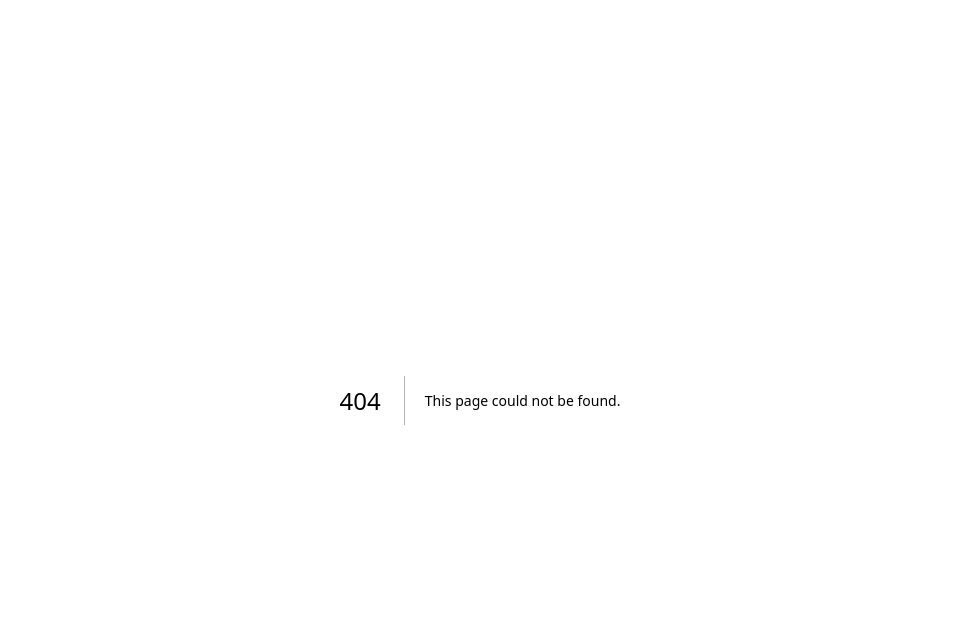
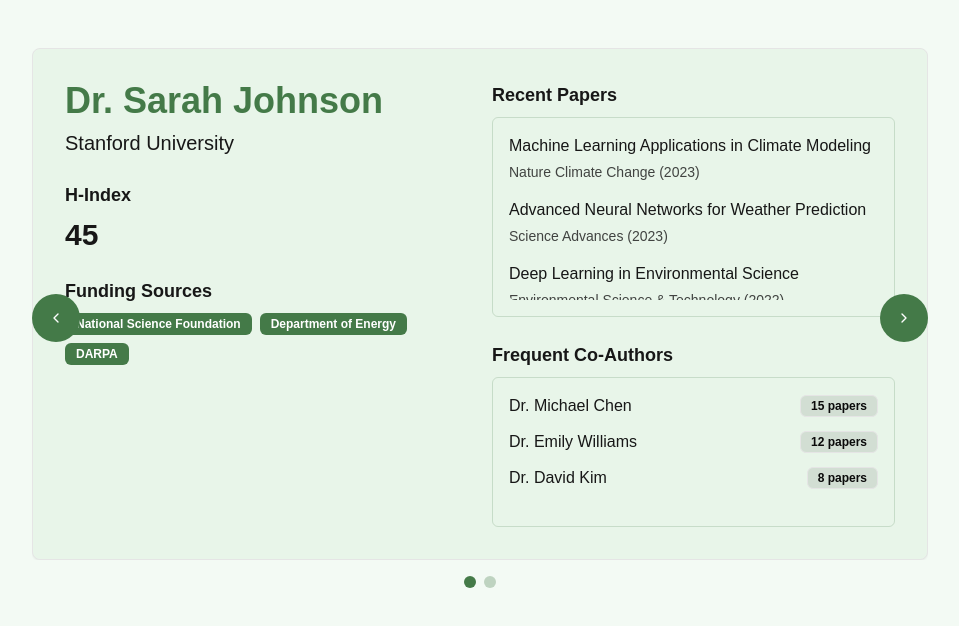
Before and after one commit to Rutwij12/climate-change-frontend, a Next.js app: page /author in a window 1280 px wide. Before the commit this address had no page. Shown: the top 626 px of the page, without its empty margins (160-1119 px from the left). Built offline with nearby package versions, Linux system fonts and the light colour scheme.

Commit message:
Feat: Added Author Sliding Carousel

```diff
--- a/package.json
+++ b/package.json
@@ -18,6 +18,7 @@
     "axios": "^1.7.9",
     "class-variance-authority": "^0.7.1",
     "clsx": "^2.1.1",
+    "framer-motion": "^12.3.1",
     "lucide-react": "^0.473.0",
     "next": "15.1.5",
     "react": "^19.0.0",
--- /dev/null
+++ b/src/app/author/globals.css
@@ -0,0 +1,46 @@
+@tailwind base;
+@tailwind components;
+@tailwind utilities;
+
+@layer base {
+  :root {
+    --background: 120 40% 98%;
+    --foreground: 142 72% 29%;
+
+    --card: 120 40% 98%;
+    --card-foreground: 142 72% 29%;
+
+    --popover: 120 40% 98%;
+    --popover-foreground: 142 72% 29%;
+
+    --primary: 122 29% 37%;
+    --primary-foreground: 120 40% 98%;
+
+    --secondary: 120 55% 96%;
+    --secondary-foreground: 122 29% 37%;
+
+    --muted: 120 55% 96%;
+    --muted-foreground: 122 29% 37%;
+
+    --accent: 120 55% 96%;
+    --accent-foreground: 122 29% 37%;
+
+    --destructive: 0 84.2% 60.2%;
+    --destructive-foreground: 120 40% 98%;
+
+    --border: 122 29% 37%;
+    --input: 122 29% 37%;
+    --ring: 122 29% 37%;
+
+    --radius: 0.5rem;
+  }
+}
+
+@layer base {
+  * {
+    @apply border-border;
+  }
+  body {
+    @apply bg-background text-foreground;
+  }
+}
--- /dev/null
+++ b/src/app/author/page.tsx
@@ -0,0 +1,9 @@
+import { AuthorCarousel } from "@/components/author-carousel"
+
+export default function Page() {
+  return (
+    <main className="min-h-screen bg-[#E8F5E9]/50 p-4">
+      <AuthorCarousel />
+    </main>
+  )
+}
--- /dev/null
+++ b/src/components/author-card.tsx
@@ -0,0 +1,75 @@
+import { Card, CardContent } from "@/components/ui/card"
+import { Badge } from "@/components/ui/badge"
+import { ScrollArea } from "@/components/ui/scroll-area"
+import type { Author } from "../types/author"
+
+interface AuthorCardProps {
+  author: Author
+}
+
+export function AuthorCard({ author }: AuthorCardProps) {
+  return (
+    <Card className="w-full max-w-4xl mx-auto bg-[#E8F5E9]">
+      <CardContent className="p-6">
+        <div className="grid gap-6 md:grid-cols-2">
+          <div className="space-y-6">
+            <div>
+              <h2 className="text-4xl font-bold text-[#447A48] mb-2">{author.name}</h2>
+              <p className="text-xl text-secondary-foreground">{author.institution}</p>
+            </div>
+
+            <div>
+              <h3 className="text-lg font-semibold text-primary mb-2">H-Index</h3>
+              <div className="text-3xl font-bold text-secondary-foreground">{author.hIndex}</div>
+            </div>
+
+            <div>
+              <h3 className="text-lg font-semibold text-primary mb-2">Funding Sources</h3>
+              <div className="flex flex-wrap gap-2">
+                {author.funding.map((fund) => (
+                  <Badge key={fund} variant="secondary" className="bg-[#447A48] text-white hover:bg-[#447A48]/90">
+                    {fund}
+                  </Badge>
+                ))}
+              </div>
+            </div>
+          </div>
+
+          <div className="space-y-6">
+            <div>
+              <h3 className="text-lg font-semibold text-primary mb-2">Recent Papers</h3>
+              <ScrollArea className="h-[200px] rounded-md border border-[#447A48]/20 p-4">
+                <div className="space-y-4">
+                  {author.recentPapers.map((paper) => (
+                    <div key={paper.title} className="space-y-1">
+                      <p className="font-medium text-secondary-foreground">{paper.title}</p>
+                      <p className="text-sm text-secondary-foreground/80">
+                        {paper.journal} ({paper.year})
+                      </p>
+                    </div>
+                  ))}
+                </div>
+              </ScrollArea>
+            </div>
+
+            <div>
+              <h3 className="text-lg font-semibold text-primary mb-2">Frequent Co-Authors</h3>
+              <ScrollArea className="h-[150px] rounded-md border border-[#447A48]/20 p-4">
+                <div className="space-y-3">
+                  {author.coAuthors.map((coAuthor) => (
+                    <div key={coAuthor.name} className="flex justify-between items-center">
+                      <span className="text-secondary-foreground">{coAuthor.name}</span>
+                      <Badge variant="outline" className="bg-primary/10">
+                        {coAuthor.collaborations} papers
+                      </Badge>
+                    </div>
+                  ))}
+                </div>
+              </ScrollArea>
+            </div>
+          </div>
+        </div>
+      </CardContent>
+    </Card>
+  )
+}
--- /dev/null
+++ b/src/components/author-carousel.tsx
@@ -0,0 +1,72 @@
+"use client"
+
+import { useState } from "react"
+import { ChevronLeft, ChevronRight } from "lucide-react"
+import { Button } from "@/components/ui/button"
+import { AuthorCard } from "@/components/author-card"
+import { authors } from "../data/sample-authors"
+import { AnimatePresence, motion } from "framer-motion"
+
+export function AuthorCarousel() {
+  const [currentIndex, setCurrentIndex] = useState(0)
+
+  const goToPrevious = () => {
+    setCurrentIndex((current) => (current === 0 ? authors.length - 1 : current - 1))
+  }
+
+  const goToNext = () => {
+    setCurrentIndex((current) => (current === authors.length - 1 ? 0 : current + 1))
+  }
+
+  return (
+    <div className="relative w-full max-w-4xl mx-auto py-8">
+      <div className="overflow-hidden relative">
+        <AnimatePresence mode="wait">
+          <motion.div
+            key={currentIndex}
+            initial={{ opacity: 0, x: 100 }}
+            animate={{ opacity: 1, x: 0 }}
+            exit={{ opacity: 0, x: -100 }}
+            transition={{ duration: 0.3 }}
+          >
+            <AuthorCard author={authors[currentIndex]} />
+          </motion.div>
+        </AnimatePresence>
+      </div>
+
+      <div className="absolute inset-y-0 left-0 flex items-center">
+        <Button
+          variant="ghost"
+          size="icon"
+          className="h-12 w-12 rounded-full bg-[#447A48] text-white hover:bg-[#447A48]/90"
+          onClick={goToPrevious}
+        >
+          <ChevronLeft className="h-8 w-8" />
+        </Button>
+      </div>
+
+      <div className="absolute inset-y-0 right-0 flex items-center">
+        <Button
+          variant="ghost"
+          size="icon"
+          className="h-12 w-12 rounded-full bg-[#447A48] text-white hover:bg-[#447A48]/90"
+          onClick={goToNext}
+        >
+          <ChevronRight className="h-8 w-8" />
+        </Button>
+      </div>
+
+      <div className="mt-4 flex justify-center gap-2">
+        {authors.map((_, index) => (
+          <Button
+            key={index}
+            variant="ghost"
+            size="sm"
+            className={`w-3 h-3 rounded-full p-0 ${index === currentIndex ? "bg-[#447A48]" : "bg-[#447A48]/30"}`}
+            onClick={() => setCurrentIndex(index)}
+          />
+        ))}
+      </div>
+    </div>
+  )
+}
--- /dev/null
+++ b/src/components/ui/badge.tsx
@@ -0,0 +1,36 @@
+import * as React from "react"
+import { cva, type VariantProps } from "class-variance-authority"
+
+import { cn } from "@/lib/utils"
+
+const badgeVariants = cva(
+  "inline-flex items-center rounded-md border px-2.5 py-0.5 text-xs font-semibold transition-colors focus:outline-none focus:ring-2 focus:ring-ring focus:ring-offset-2",
+  {
+    variants: {
+      variant: {
+        default:
+          "border-transparent bg-primary text-primary-foreground shadow hover:bg-primary/80",
+        secondary:
+          "border-transparent bg-secondary text-secondary-foreground hover:bg-secondary/80",
+        destructive:
+          "border-transparent bg-destructive text-destructive-foreground shadow hover:bg-destructive/80",
+        outline: "text-foreground",
+      },
+    },
+    defaultVariants: {
+      variant: "default",
+    },
+  }
+)
+
+export interface BadgeProps
+  extends React.HTMLAttributes<HTMLDivElement>,
+    VariantProps<typeof badgeVariants> {}
+
+function Badge({ className, variant, ...props }: BadgeProps) {
+  return (
+    <div className={cn(badgeVariants({ variant }), className)} {...props} />
+  )
+}
+
+export { Badge, badgeVariants }
--- /dev/null
+++ b/src/data/sample-authors.ts
@@ -0,0 +1,62 @@
+import type { Author } from "../types/author"
+
+export const authors: Author[] = [
+  {
+    id: 1,
+    name: "Dr. Sarah Johnson",
+    hIndex: 45,
+    institution: "Stanford University",
+    funding: ["National Science Foundation", "Department of Energy", "DARPA"],
+    recentPapers: [
+      {
+        title: "Machine Learning Applications in Climate Modeling",
+        year: 2023,
+        journal: "Nature Climate Change",
+      },
+      {
+        title: "Advanced Neural Networks for Weather Prediction",
+        year: 2023,
+        journal: "Science Advances",
+      },
+      {
+        title: "Deep Learning in Environmental Science",
+        year: 2022,
+        journal: "Environmental Science & Technology",
+      },
+    ],
+    coAuthors: [
+      { name: "Dr. Michael Chen", collaborations: 15 },
+      { name: "Dr. Emily Williams", collaborations: 12 },
+      { name: "Dr. David Kim", collaborations: 8 },
+    ],
+  },
+  {
+    id: 2,
+    name: "Prof. James Anderson",
+    hIndex: 52,
+    institution: "MIT",
+    funding: ["NASA", "European Research Council", "Gates Foundation"],
+    recentPapers: [
+      {
+        title: "Quantum Computing in Climate Simulation",
+        year: 2023,
+        journal: "Science",
+      },
+      {
+        title: "Next-Generation Climate Models",
+        year: 2023,
+        journal: "Nature",
+      },
+      {
+        title: "Artificial Intelligence in Earth Science",
+        year: 2022,
+        journal: "PNAS",
+      },
+    ],
+    coAuthors: [
+      { name: "Dr. Lisa Thompson", collaborations: 20 },
+      { name: "Dr. Robert Garcia", collaborations: 16 },
+      { name: "Dr. Sarah Johnson", collaborations: 10 },
+    ],
+  },
+]
--- /dev/null
+++ b/src/types/author.ts
@@ -0,0 +1,16 @@
+export interface Author {
+    id: number
+    name: string
+    hIndex: number
+    institution: string
+    funding: string[]
+    recentPapers: {
+      title: string
+      year: number
+      journal: string
+    }[]
+    coAuthors: {
+      name: string
+      collaborations: number
+    }[]
+  }
```
Also changed, not shown: 1 other file (tests, documents, lock files or other folders).
